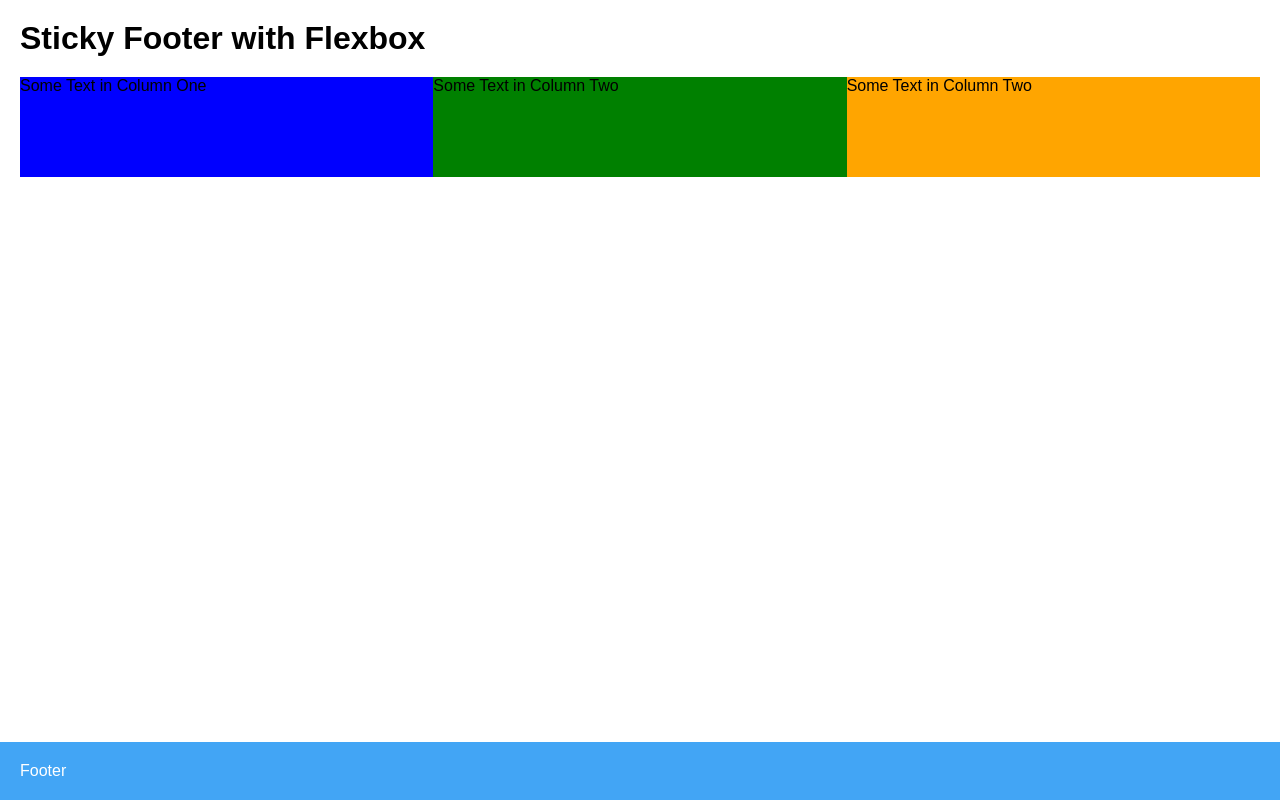
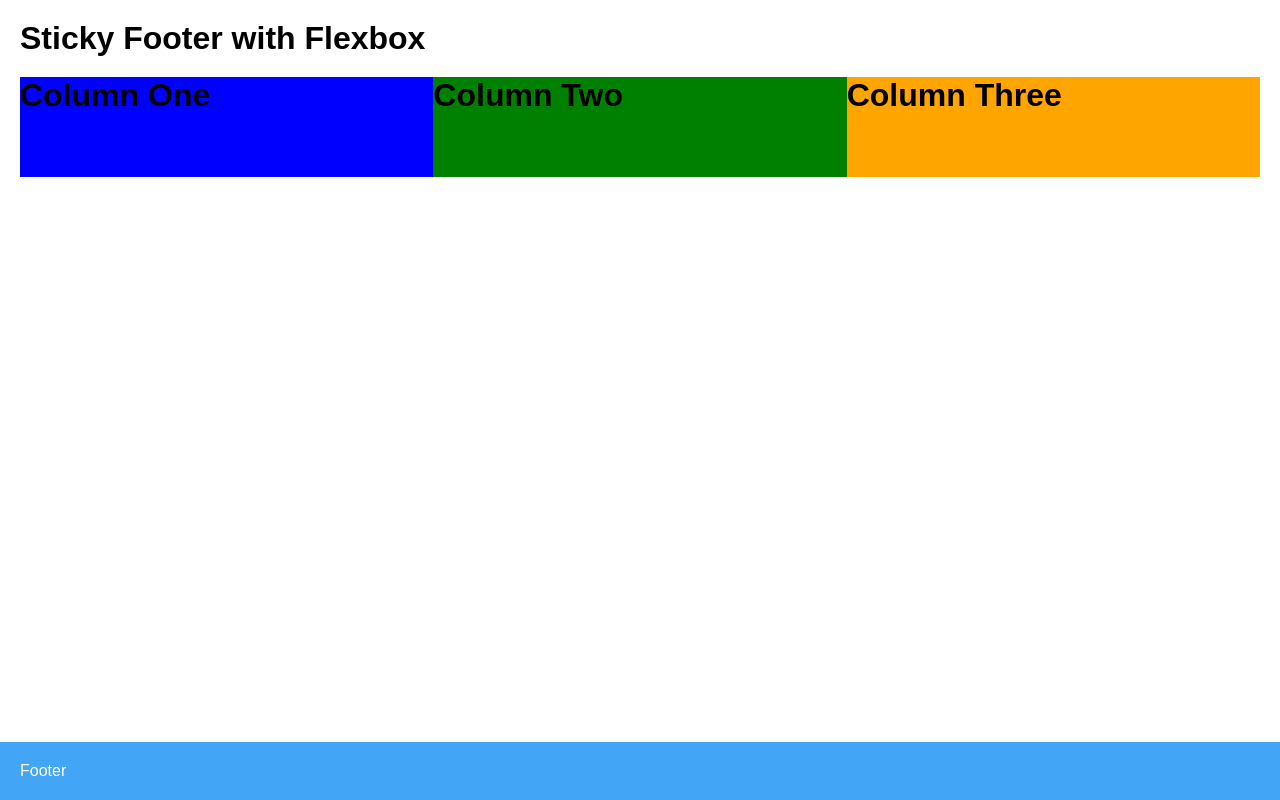
Before and after one commit to promovis/pompa, a plain HTML site: page index.html in a window 1280 px wide. Drawn offline with Linux system fonts and the light colour scheme.

Commit message:
add col text

```diff
--- a/index.html
+++ b/index.html
@@ -15,17 +15,17 @@
             <div class='row'>
                 <div class='column'>
                     <div class='blue-column'>
-                    Some Text in Column One
+                        <h1>Column One</h1>
                     </div>
                 </div>
                 <div class='column'>
                     <div class='green-column'>
-                    Some Text in Column Two
+                        <h1>Column Two</h1>
                     </div>
                 </div>
                 <div class='column'>
                     <div class='orange-column'>
-                        Some Text in Column Two
+                        <h1>Column Three</h1>
                     </div>
                 </div>
             </div>
```
